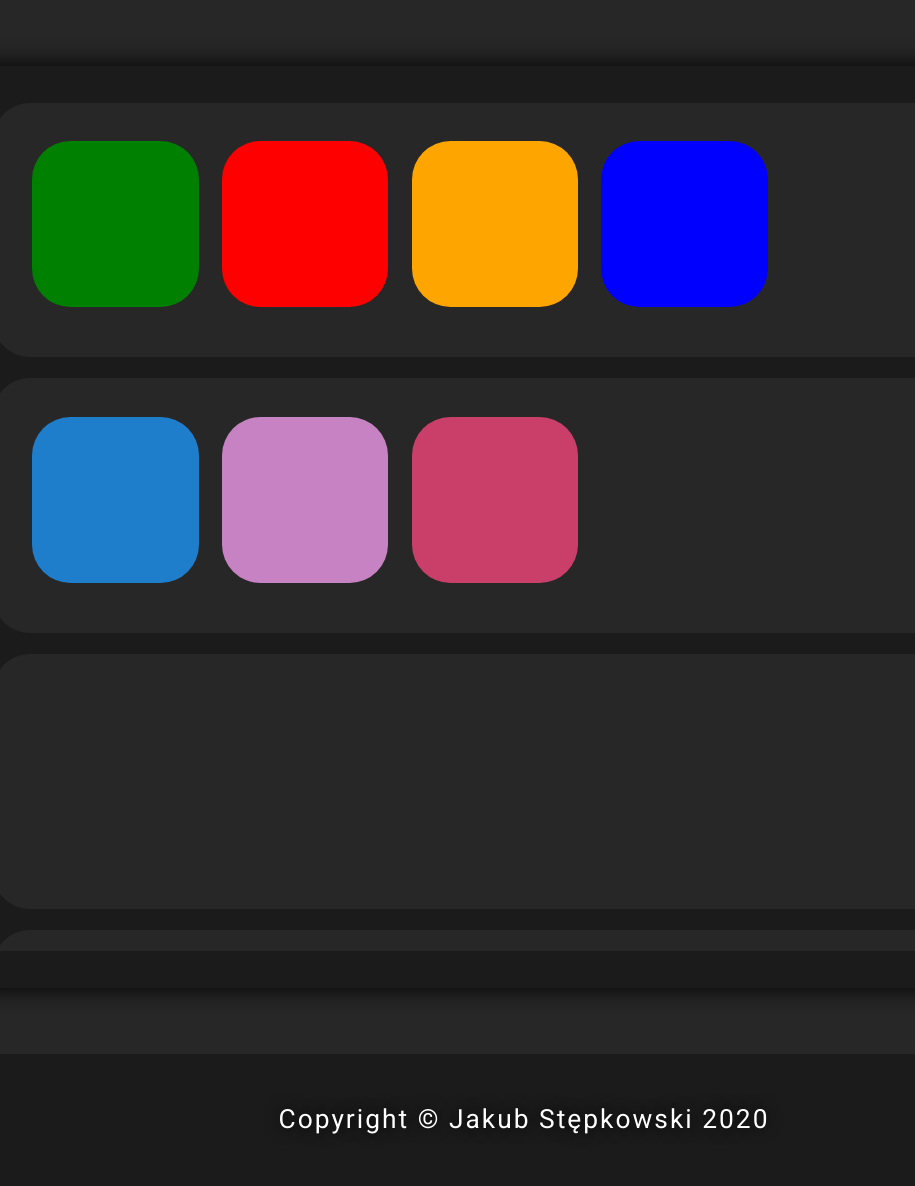
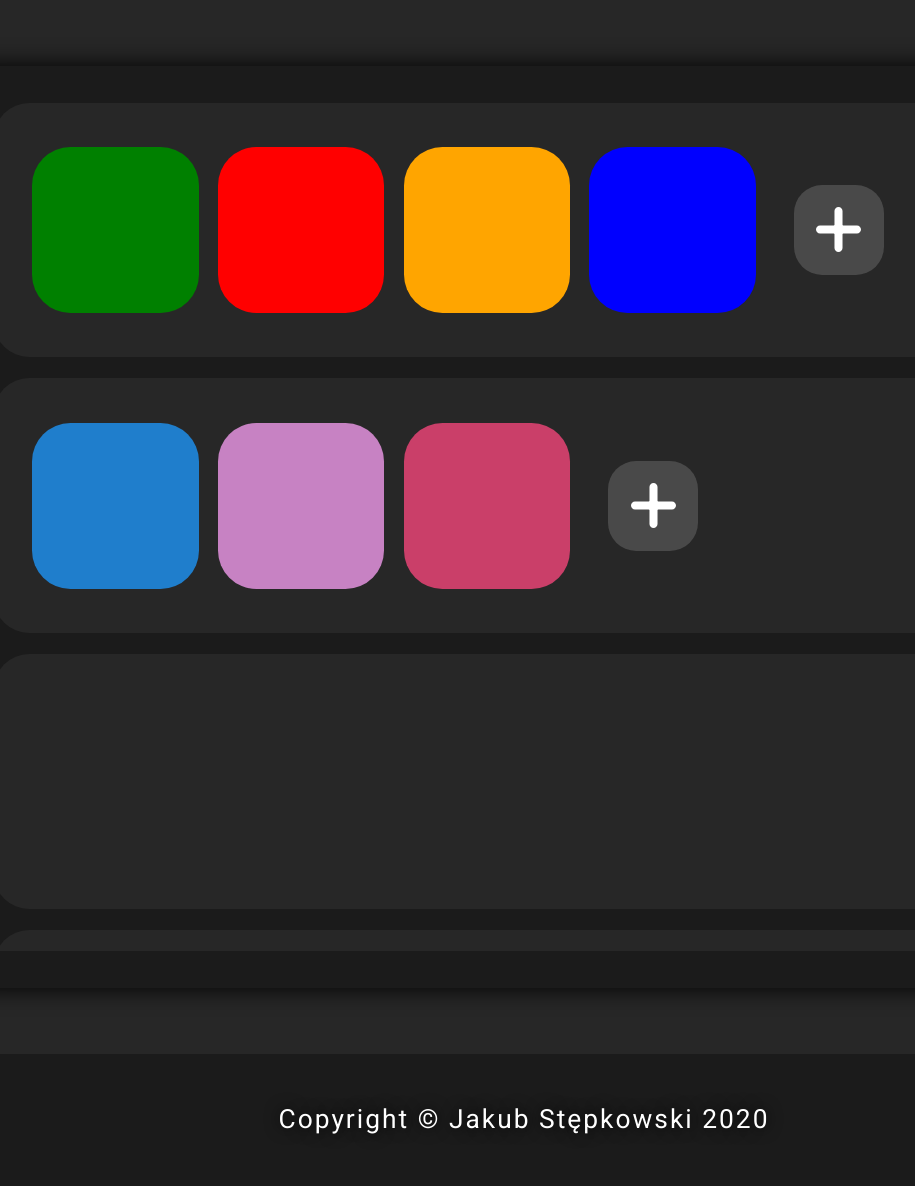
Before and after one commit to stepkos/color-organizer, a PHP site: page / in a window 1280 px wide. Shown: the part 132-1318 px from the top of the page, without its empty margins (116-1031 px from the left). Run offline with PHP 8.4, Linux system fonts and the light colour scheme.

Commit message:
add color

```diff
--- a/autoCopy.js
+++ b/autoCopy.js
@@ -90,7 +90,7 @@ async function promiseAnimationAwait(text) {
             header.innerHTML = "Color Organizer";
             header.style.opacity = 1;
             resolve();
-            }, 300);
+        }, 300);
     });
 
     headerAnim = false;
--- a/index.html
+++ b/index.html
@@ -40,7 +40,9 @@
                             <a title="Click to copy"><div class="hash">#A5362B</div></a>
                         </div>
 
-                        <!-- <div class="tile">+</div> -->
+                        <div class="tile add">
+                            <img src="icons/add.svg" alt="add">
+                        </div>
 
                     </article>
 
@@ -56,6 +58,10 @@
 
                         <div class="tile" style="background-color: rgb(202, 63, 105);">
                             <a title="Click to copy"><div class="hash">#BC67DD</div></a>
+                        </div>
+
+                        <div class="tile add">
+                            <img src="icons/add.svg" alt="add">
                         </div>
 
 
--- a/style.css
+++ b/style.css
@@ -68,6 +68,7 @@ h3 {
     border-radius: 35px;
     margin-bottom: 2%;
     background-color: #272727;
+    display: flex;
 }
 
 .scrolling > article:last-child {
@@ -77,10 +78,9 @@ h3 {
 .tile {
     width: 13vmin;
     height: 13vmin;
-    margin-top: 3vmin;
-    /* margin-bottom: 3vmin; */
+    margin: auto 0;
     margin-left: 1.5vmin;
-    display: inline-block;
+    /* display: inline-block; */
     border-radius: 3vmin;
 }
 
@@ -114,6 +114,26 @@ h3 {
     cursor: pointer;
 }
 
+.add {
+    width: 7vmin;
+    height: 7vmin;
+    border-radius: 2.2vmin;
+    margin-left: 3vmin;
+    display: flex;
+    background-color: #494949;
+}
+
+.add:hover {
+    background-color: #21a821;
+    cursor: pointer;
+}
+
+.add img {
+    margin: auto;
+    width: 3.5vmin;
+    filter: invert(100%);
+}
+
 .footer {
     width: 100vw;
     height: 10vh;
```
